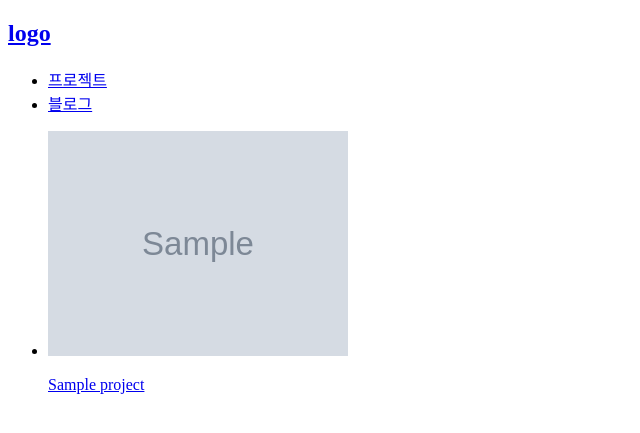
After one commit to HyeonsooKim/django-portblog, a Django app: template templates/project/project_index.html in a window 1280 px wide. The commit adds this page. Shown: the top 433 px of the page, without its empty margins (0-640 px from the left). Run offline with Django 4.2, Linux system fonts and the light colour scheme; the template is opened without the code that fills it: values that come from a table or form of the project are taken from there, others are empty; tables that the repository leaves empty hold one stand-in row (values such as "Sample post"); grey boxes marked "Sample" are stand-in pictures.

Commit message:
Add content in base.html and project_index.html

```diff
--- a/project/urls.py
+++ b/project/urls.py
@@ -3,6 +3,17 @@
 from django.urls import path
 from . import views
 
+"""
+앱 자체의 주소 설정을 해줬으니 앱 안에서 메인화면과 디테일 화면의 세부 주소 형식을 설정해줘야함
+
+메인화면은 주소창에 /(슬래쉬)로 설정을 할 것이기 때문에 비워두고 name은 index로 설정해둠
+
+app_name은 다른 앱과의 차별화를 두기 위해 지정함
+
+project의 메인화면은 index 이름이고, blog 앱의 메인 화면도 index 이름을 가지면 헷갈리게 됨
+
+그래서 별도의 이름을 지정해줌
+"""
 app_name = 'project'
 urlpatterns =[
     path('', views.project_index, name='index')
--- a/templates/project/base.html
+++ b/templates/project/base.html
@@ -1,10 +1,41 @@
 <!DOCTYPE html>
-<html lang="en">
+<html lang="ko">
 <head>
     <meta charset="UTF-8">
-    <title>Title</title>
+    <meta name="viewport" content="width=device-width, initial-scale=1.0">
+    {% block title %}
+    <title>MAIN</title>
+    {% endblock %}
 </head>
 <body>
-
+    <section class="'wrap">
+        <!-- header -->
+        <header id="header">
+            <div class="inner">
+                <h1 class="logo">
+                    <a href="{% url 'project:index' %}">
+                        logo
+                    </a>
+                </h1>
+                <nav class="nav">
+                    <ul>
+                        <li>
+                            <a href="{% url 'project:index' %}">
+                                프로젝트
+                            </a>
+                        </li>
+                        <li>
+                            <a href="#!">
+                                블로그
+                            </a>
+                        </li>
+                    </ul>
+                </nav>
+            </div>
+        </header>
+        <!-- end header -->
+        {% block content %}
+        {% endblock %}
+    </section>
 </body>
 </html>
--- /dev/null
+++ b/templates/project/project_index.html
@@ -0,0 +1,32 @@
+{% extends 'base.html' %}
+{% block title %}
+<title>프로젝트</title>
+{% endblock %}
+{% block content %}
+<!--project-->
+<section class="project">
+    <div class="inner">
+        <ul class="project-list">
+            {% for item in projects %}
+            <li>
+                <div class="card">
+                    <div class="card-inner">
+                        <a href="{% url 'project:detail' item.id %}">
+                            <div class="card-img">
+                                <img src="{{ item.image.url }}" alt="{{ item.title }}" width="300px">
+                            </div>
+                            <div class="card-title">
+                                <p>
+                                    {{ item.title }}
+                                </p>
+                            </div>
+                        </a>
+                    </div>
+                </div>
+            </li>
+            {% endfor %}
+        </ul>
+    </div>
+</section>
+<!--end project-->
+{% endblock %}
```
